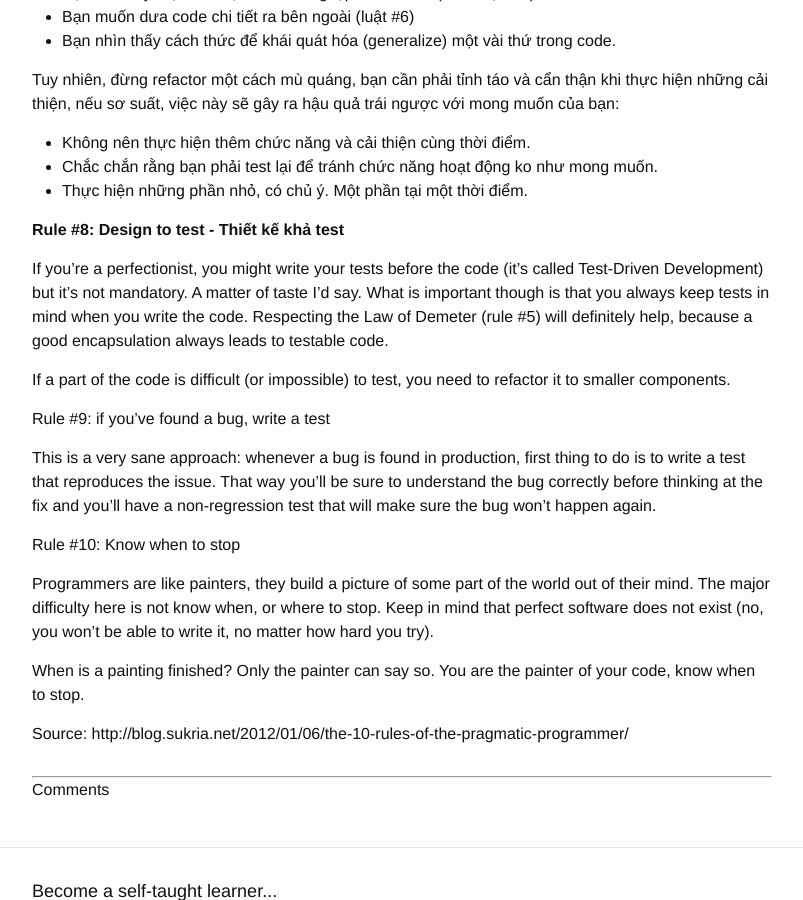
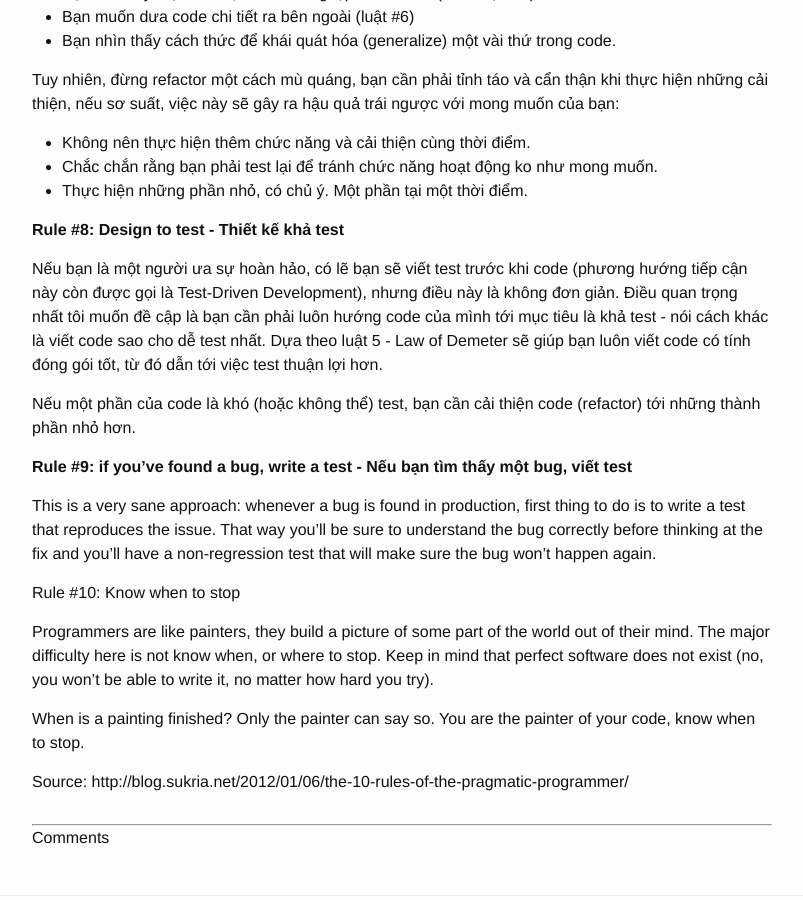
Before and after one commit to quangnd/quangnd.github.io, a Jekyll site: the page built from _posts/2016-04-08-muoi-luat-cua-mot-lap-trinh-vien.markdown, in a window 1280 px wide and 900 px high, scrolled down 1920 px. Shown: the whole window, without its empty margins (238-1041 px from the left). Built offline with Jekyll 4.4.1, drawn with Linux system fonts in a browser that asks for light colours.

Commit message:
Update 10 rules...

```diff
--- a/_posts/2016-04-08-muoi-luat-cua-mot-lap-trinh-vien.markdown
+++ b/_posts/2016-04-08-muoi-luat-cua-mot-lap-trinh-vien.markdown
@@ -72,11 +72,11 @@ Tuy nhiên, đừng refactor một cách mù quáng, bạn cần phải tỉnh t
 
 **Rule #8: Design to test - Thiết kế khả test**
 
-If you’re a perfectionist, you might write your tests before the code (it’s called Test-Driven Development) but it’s not mandatory. A matter of taste I’d say. What is important though is that you always keep tests in mind when you write the code. Respecting the Law of Demeter (rule #5) will definitely help, because a good encapsulation always leads to testable code.
+Nếu bạn là một người ưa sự hoàn hảo, có lẽ bạn sẽ viết test trước khi code (phương hướng tiếp cận này còn được gọi là Test-Driven Development), nhưng điều này là không đơn giản. Điều quan trọng nhất tôi muốn đề cập là bạn cần phải luôn hướng code của mình tới mục tiêu là khả test - nói cách khác là viết code sao cho dễ test nhất. Dựa theo luật 5 - Law of Demeter sẽ giúp bạn luôn viết code có tính đóng gói tốt, từ đó dẫn tới việc test thuận lợi hơn.
 
-If a part of the code is difficult (or impossible) to test, you need to refactor it to smaller components.
+Nếu một phần của code là khó (hoặc không thể) test, bạn cần cải thiện code (refactor) tới những thành phần nhỏ hơn.
 
-Rule #9: if you’ve found a bug, write a test
+**Rule #9: if you’ve found a bug, write a test - Nếu bạn tìm thấy một bug, viết test**
 
 This is a very sane approach: whenever a bug is found in production, first thing to do is to write a test that reproduces the issue. That way you’ll be sure to understand the bug correctly before thinking at the fix and you’ll have a non-regression test that will make sure the bug won’t happen again.
 
```
